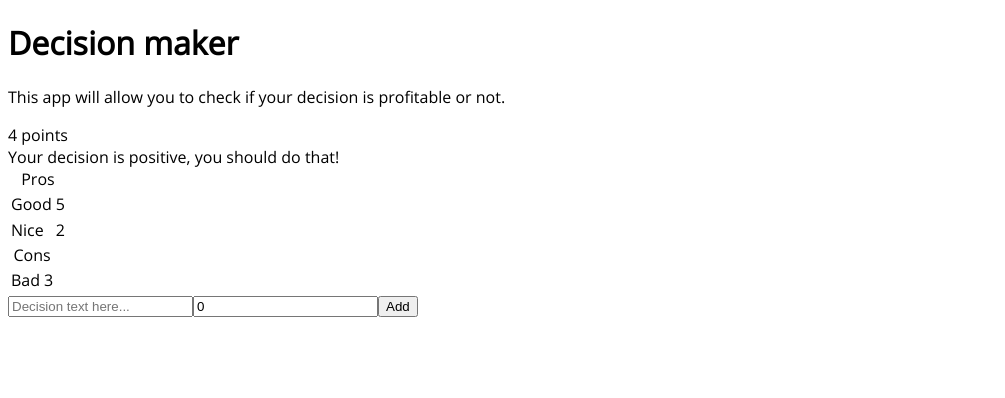
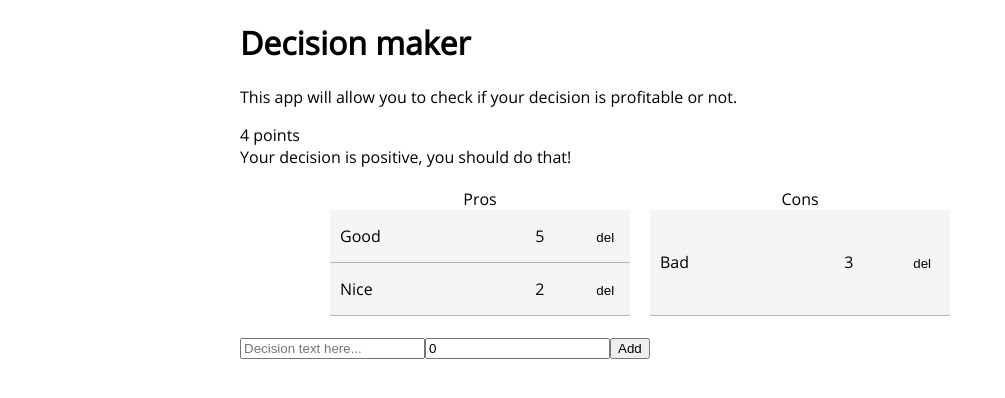
Before and after one commit to geoniced/decision-maker, a React app: page / in a window 1280 px wide. Shown: the top 398 px of the page, without its empty margins (0-1005 px from the left). Built offline with nearby package versions, Linux system fonts and the light colour scheme.

Commit message:
Добавляет возможность удаления и добавляет немного стилей элементам

```diff
--- a/public/css/styles.css
+++ b/public/css/styles.css
@@ -10,4 +10,74 @@
 
 html {
   font-family: "Open Sans", "Arial", sans-serif;
+  box-sizing: border-box;
 }
+
+*,
+*::before,
+*::after {
+  box-sizing: inherit;
+}
+
+.page-header {
+  width: 800px;
+  margin: 0 auto;
+}
+
+.main-content {
+  width: 800px;
+  margin: 0 auto;
+}
+
+.pros-cons {
+  display: flex;
+  justify-content: center;
+
+  margin-top: 20px;
+  margin-bottom: 20px;
+}
+
+.pros-cons__table {
+  width: 300px;
+  margin-right: 20px;
+  border-collapse: collapse;
+}
+
+.pros-cons__table:last-of-type {
+  margin-right: 0;
+}
+
+.pros-cons__cell {
+  padding: 15px 10px;
+
+  background-color: #f5f5f5;
+  border-bottom: 1px solid #b3b1b1;
+}
+
+.pros-cons__cell--point {
+  text-align: center;
+}
+
+.pros-cons__cell--delete {
+  text-align: center;
+  padding: 0;
+}
+
+.pros-cons__delete-button {
+  width: 100%;
+  height: 100%;
+  padding: 0;
+
+  background-color: #f5f5f5;
+  border: none;
+}
+
+.pros-cons__delete-button:hover,
+.pros-cons__delete-button:focus {
+  background-color: hsl(0deg, 2%, 42%);
+  color: white;
+}
+
+.pros-cons__delete-button:active {
+  background-color: hsl(0deg, 2%, 22%);
+}
--- a/src/components/header/header.jsx
+++ b/src/components/header/header.jsx
@@ -2,9 +2,9 @@ import React from "react";
 
 const Header = () => {
   return (
-    <header>
-      <h1>Decision maker</h1>
-      <p>This app will allow you to check if your decision is profitable or not.</p>
+    <header className="page-header">
+      <h1 className="page-header__title">Decision maker</h1>
+      <p className="page-header__title-description">This app will allow you to check if your decision is profitable or not.</p>
     </header>
   );
 };
--- a/src/components/main-content/main-content.jsx
+++ b/src/components/main-content/main-content.jsx
@@ -24,10 +24,7 @@ const MainContent = (props) => {
         <div className="points__total">{pointsByProsCons} points</div>
         <div className="points__decision">{getDecision(pointsByProsCons)}</div>
 
-        <ProsConsBlock
-          pros={pros}
-          cons={cons}
-        />
+        <ProsConsBlock />
       </div>
 
       <DecisionsList />
--- a/src/components/pros-cons-block/pros-cons-block.jsx
+++ b/src/components/pros-cons-block/pros-cons-block.jsx
@@ -1,9 +1,12 @@
 import React from "react";
 import PropTypes from "prop-types";
 import ProsConsRow from "../pros-cons-row/pros-cons-row";
+import {connect} from "react-redux";
+import {getCons, getPros} from "../../store/selectors";
+import {deleteConsItem, deleteProsItem} from "../../store/actions";
 
 const ProsConsBlock = (props) => {
-  const {pros, cons} = props;
+  const {pros, cons, deleteProsItemAction, deleteConsItemAction} = props;
 
   return (
     <div className="points__pros-cons pros-cons">
@@ -16,6 +19,9 @@ const ProsConsBlock = (props) => {
               key={`pros-item-${i}`}
               description={item.description}
               point={item.point}
+              onDelete={() => {
+                deleteProsItemAction(item);
+              }}
             />
           ))}
         </tbody>
@@ -30,6 +36,9 @@ const ProsConsBlock = (props) => {
               key={`cons-item-${i}`}
               description={item.description}
               point={item.point}
+              onDelete={() => {
+                deleteConsItemAction(item);
+              }}
             />
           ))}
         </tbody>
@@ -47,6 +56,23 @@ ProsConsBlock.propTypes = {
     description: PropTypes.string.isRequired,
     point: PropTypes.number.isRequired,
   })).isRequired,
+  deleteProsItemAction: PropTypes.func,
+  deleteConsItemAction: PropTypes.func,
 };
 
-export default ProsConsBlock;
+const mapStateToProps = (state) => ({
+  pros: getPros(state),
+  cons: getCons(state),
+});
+
+const mapDispatchToProps = (dispatch) => ({
+  deleteProsItemAction(item) {
+    dispatch(deleteProsItem(item));
+  },
+  deleteConsItemAction(item) {
+    dispatch(deleteConsItem(item));
+  },
+});
+
+export {ProsConsBlock};
+export default connect(mapStateToProps, mapDispatchToProps)(ProsConsBlock);
--- a/src/components/pros-cons-row/pros-cons-row.jsx
+++ b/src/components/pros-cons-row/pros-cons-row.jsx
@@ -2,12 +2,22 @@ import React from "react";
 import PropTypes from "prop-types";
 
 const ProsConsRow = (props) => {
-  const {description, point} = props;
+  const {description, point, onDelete} = props;
 
   return (
     <tr className="pros-cons__row">
       <td className="pros-cons__cell pros-cons__cell--description">{description}</td>
       <td className="pros-cons__cell pros-cons__cell--point">{point}</td>
+      <td className="pros-cons__cell pros-cons__cell--delete">
+        <button
+          onClick={onDelete}
+          className="pros-cons__delete-button"
+        >
+          <span className="visually-hidden">
+            del
+          </span>
+        </button>
+      </td>
     </tr>
   );
 };
@@ -15,6 +25,7 @@ const ProsConsRow = (props) => {
 ProsConsRow.propTypes = {
   description: PropTypes.string.isRequired,
   point: PropTypes.number.isRequired,
+  onDelete: PropTypes.func,
 };
 
 export default ProsConsRow;
--- a/src/const.js
+++ b/src/const.js
@@ -44,3 +44,14 @@ export const mockCons = [{
   description: `Bad`,
   point: 3,
 }];
+
+export const deleteItem = (array, deletableItem) => {
+  const arrayCopy = array.slice();
+  const deleteItemIndex = arrayCopy.findIndex((item) => item === deletableItem);
+  const arrayWithoutDeletedItem = [
+    ...arrayCopy.slice(0, deleteItemIndex),
+    ...arrayCopy.slice(deleteItemIndex + 1)
+  ];
+
+  return arrayWithoutDeletedItem;
+};
--- a/src/store/actions.js
+++ b/src/store/actions.js
@@ -2,6 +2,8 @@
 export const ActionType = {
   ADD_PROS_ITEM: `ADD_PROS_ITEM`,
   ADD_CONS_ITEM: `ADD_CONS_ITEM`,
+  DELETE_PROS_ITEM: `DELETE_PROS_ITEM`,
+  DELETE_CONS_ITEM: `DELETE_CONS_ITEM`,
 };
 
 export const addProsItem = (description, point) => ({
@@ -19,3 +21,13 @@ export const addConsItem = (description, point) => ({
     point,
   },
 });
+
+export const deleteProsItem = (item) => ({
+  type: ActionType.DELETE_PROS_ITEM,
+  payload: item,
+});
+
+export const deleteConsItem = (item) => ({
+  type: ActionType.DELETE_CONS_ITEM,
+  payload: item,
+});
--- a/src/store/reducer.js
+++ b/src/store/reducer.js
@@ -1,4 +1,4 @@
-import {extend, mockCons, mockPros} from "../const";
+import {deleteItem, extend, mockCons, mockPros} from "../const";
 import {ActionType} from "./actions";
 
 const initialState = {
@@ -22,6 +22,18 @@ const reducer = (state = initialState, action) => {
       return extend(state, {
         cons: extendedCons,
       });
+    case ActionType.DELETE_PROS_ITEM:
+      const prosWithDeletedItem = deleteItem(state.pros, action.payload);
+
+      return extend(state, {
+        pros: prosWithDeletedItem,
+      });
+    case ActionType.DELETE_CONS_ITEM:
+      const consWithDeletedItem = deleteItem(state.cons, action.payload);
+
+      return extend(state, {
+        cons: consWithDeletedItem,
+      });
   }
 
   return state;
```
